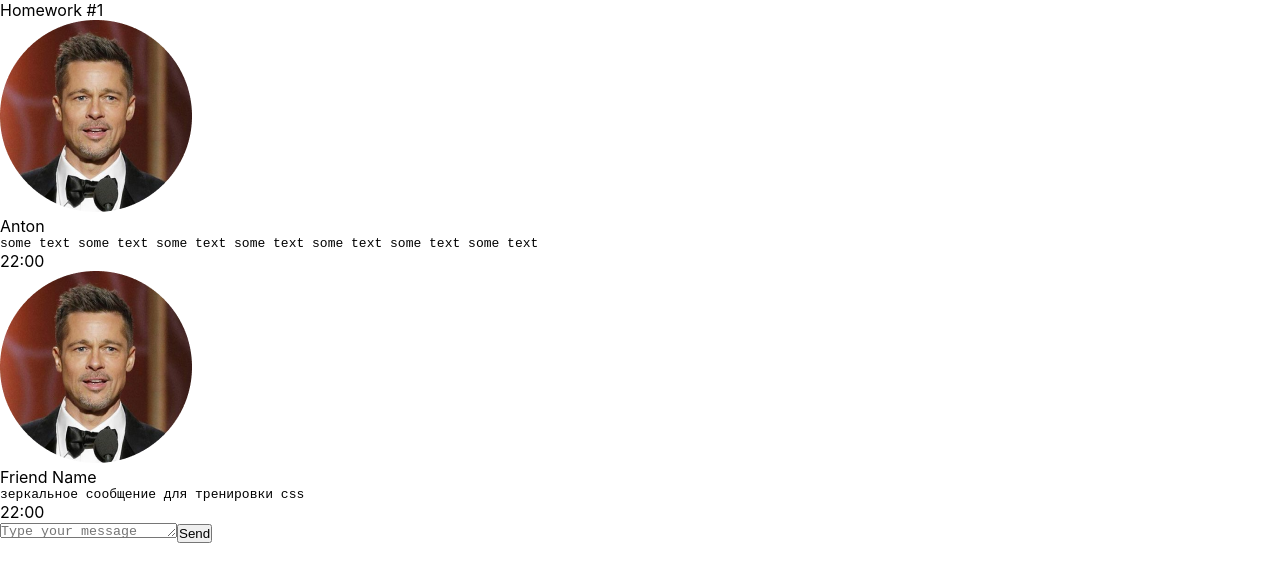
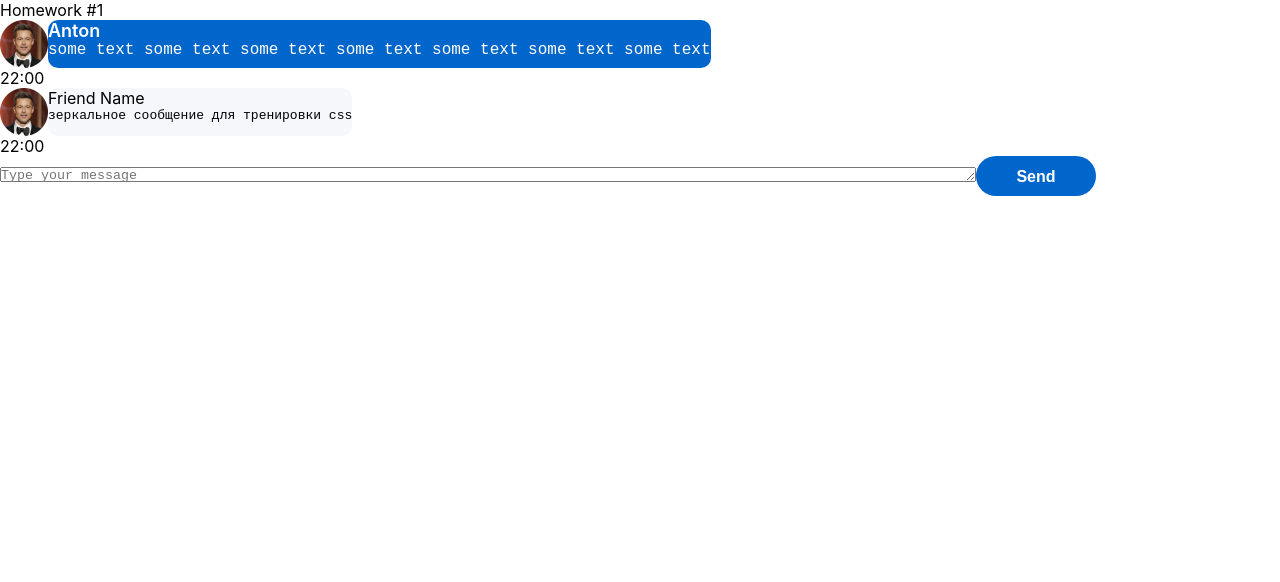
Before and after one commit to antonsadovskiy/tasks-from-ignat, a React (Create React App) app: page / in a window 1280 px wide. Shown: the top 582 px of the page. Built offline with nearby package versions, Linux system fonts and the light colour scheme.

Commit message:
added some styles to friendMessage component

```diff
--- a/src/s2-homeworks/hw01/friend-message/FriendMessage.module.css
+++ b/src/s2-homeworks/hw01/friend-message/FriendMessage.module.css
@@ -3,15 +3,16 @@
 }
 
 .friendImageAndText {
-
+    display: flex;
 }
 
 .friendImageAndText img {
-
+    width: 48px;
 }
 
 .friendText {
-
+    background-color: #F5F7FB;
+    border-radius: 10px;
 }
 
 .friendText:after {
--- a/src/s2-homeworks/hw01/message-sender/MessageSender.module.css
+++ b/src/s2-homeworks/hw01/message-sender/MessageSender.module.css
@@ -3,11 +3,20 @@
 }
 
 .textarea {
-
+    width: 976px;
 }
 
 .button {
-
+    width: 120px;
+    height: 40px;
+    background-color: #0066CC;
+    border-radius: 20px;
+    border: none;
+    color: white;
+    font-size: 16px;
+    font-weight: 600;
+    font-family: 'Montserrat', sans-serif;
+    line-height: 19px;
 }
 
 .button:hover {
--- a/src/s2-homeworks/hw01/message/Message.module.css
+++ b/src/s2-homeworks/hw01/message/Message.module.css
@@ -3,15 +3,16 @@
 }
 
 .imageAndText {
-
+    display: flex;
 }
 
 .imageAndText img {
-
+    width: 48px;
 }
 
 .text {
-
+    background-color: #0066CC;
+    border-radius: 10px;
 }
 
 .text:after {
@@ -19,10 +20,17 @@
 }
 
 .name {
-
+    font-size: 18px;
+    font-weight: 600;
+    color: white;
 }
 
 .messageText {
+
+    font-size: 16px;
+    font-weight: 400;
+    color: white;
+
 
 }
 
```
